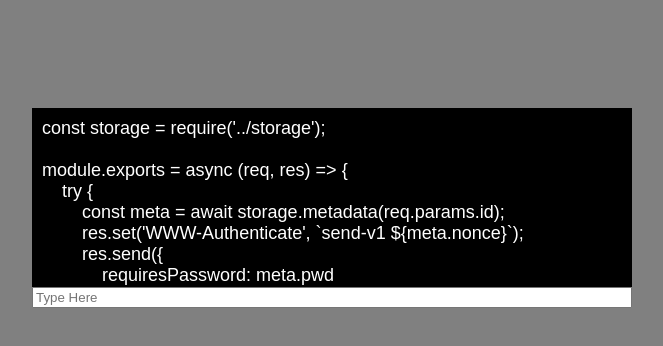
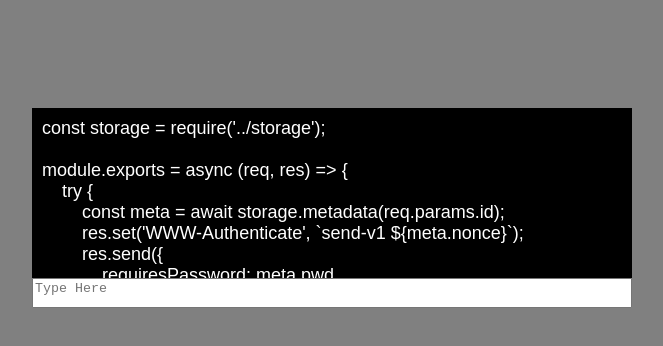
Before and after one commit to jsonpoindexter/programmer-typer, a Vue app: page / in a window 1280 px wide. Shown: the top 346 px of the page, without its empty margins (308-971 px from the left). Built offline with nearby package versions, Linux system fonts and the light colour scheme.

Commit message:
Use text area

```diff
--- a/src/components/TextBox.vue
+++ b/src/components/TextBox.vue
@@ -1,7 +1,7 @@
 <template>
     <div class="main">
         <div class='snippet'><span class="correct-text">{{correctText}}</span>{{snippet}}</div>
-        <input class='user-input' placeholder="Type Here" v-model="userInput">
+        <textarea class='user-input' placeholder="Type Here" v-model="userInput"/>
     </div>
 </template>
 
@@ -46,6 +46,7 @@
                     this.snippet = this.snippet.slice(1, this.snippet.length);
                     this.index++
                 }
+                console.log(this.snippet)
             }
         }
     }
```
